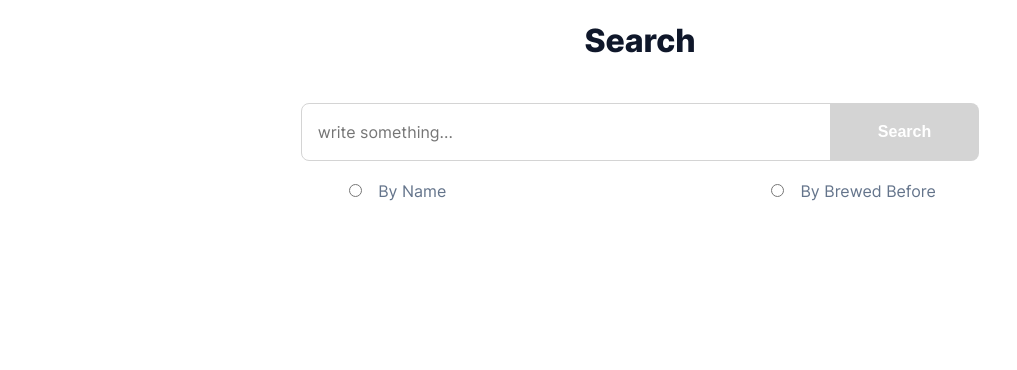
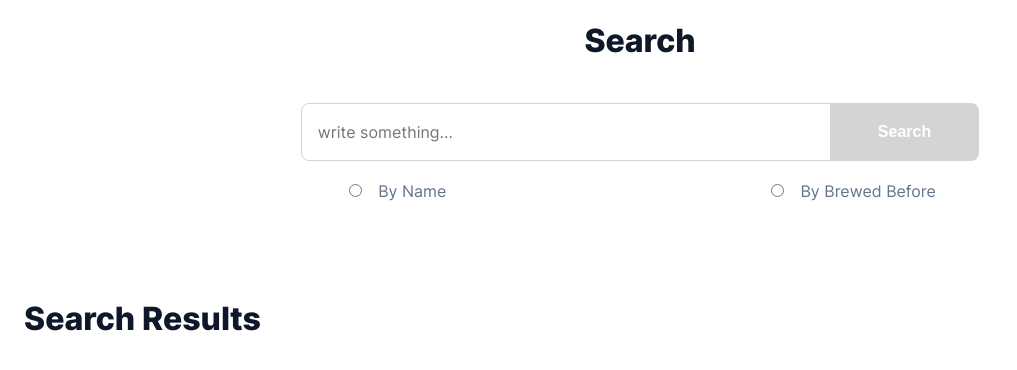
Before and after one commit to erasmogarcia84/glofox-punk-api, a React (Create React App) app: page / in a window 1280 px wide. Shown: the top 370 px of the page, without its empty margins (0-1017 px from the left). Built offline with nearby package versions, Linux system fonts and the light colour scheme; no server answers.

Commit message:
Create SearchResults component

```diff
--- a/src/App.jsx
+++ b/src/App.jsx
@@ -1,11 +1,13 @@
 import React from 'react';
 import RandomBeer from './components/RandomBeer';
 import SearchBox from './components/SearchBox';
+import SearchResults from './components/SearchResults';
 
 const App = () => (
   <>
     <RandomBeer />
     <SearchBox />
+    <SearchResults />
   </>
 );
 
--- /dev/null
+++ b/src/components/SearchResults/index.jsx
@@ -0,0 +1,9 @@
+import React from 'react';
+
+const SearchResults = () => (
+  <section id="searchResults">
+    <h2>Search Results</h2>
+  </section>
+);
+
+export default SearchResults;
```
